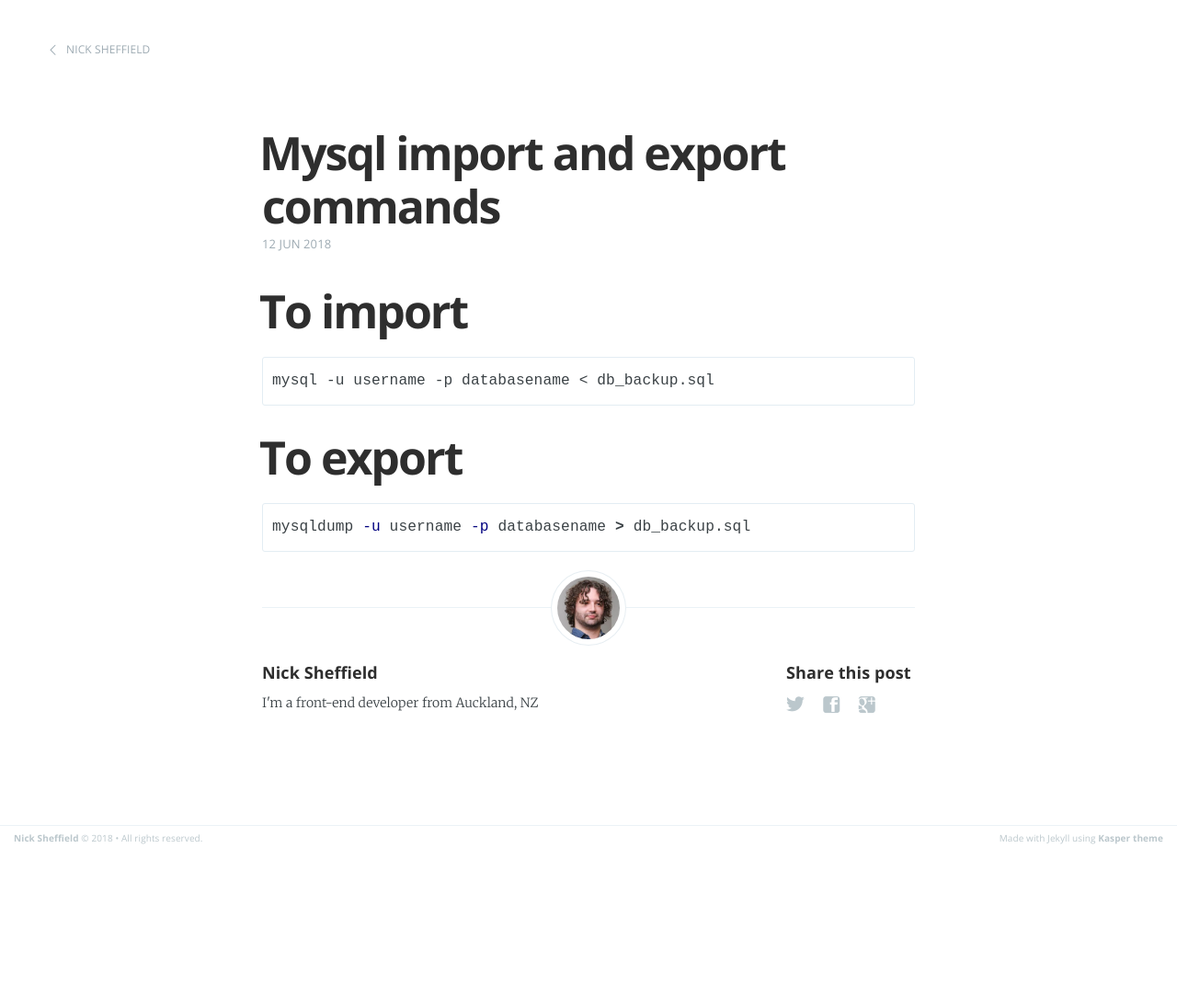
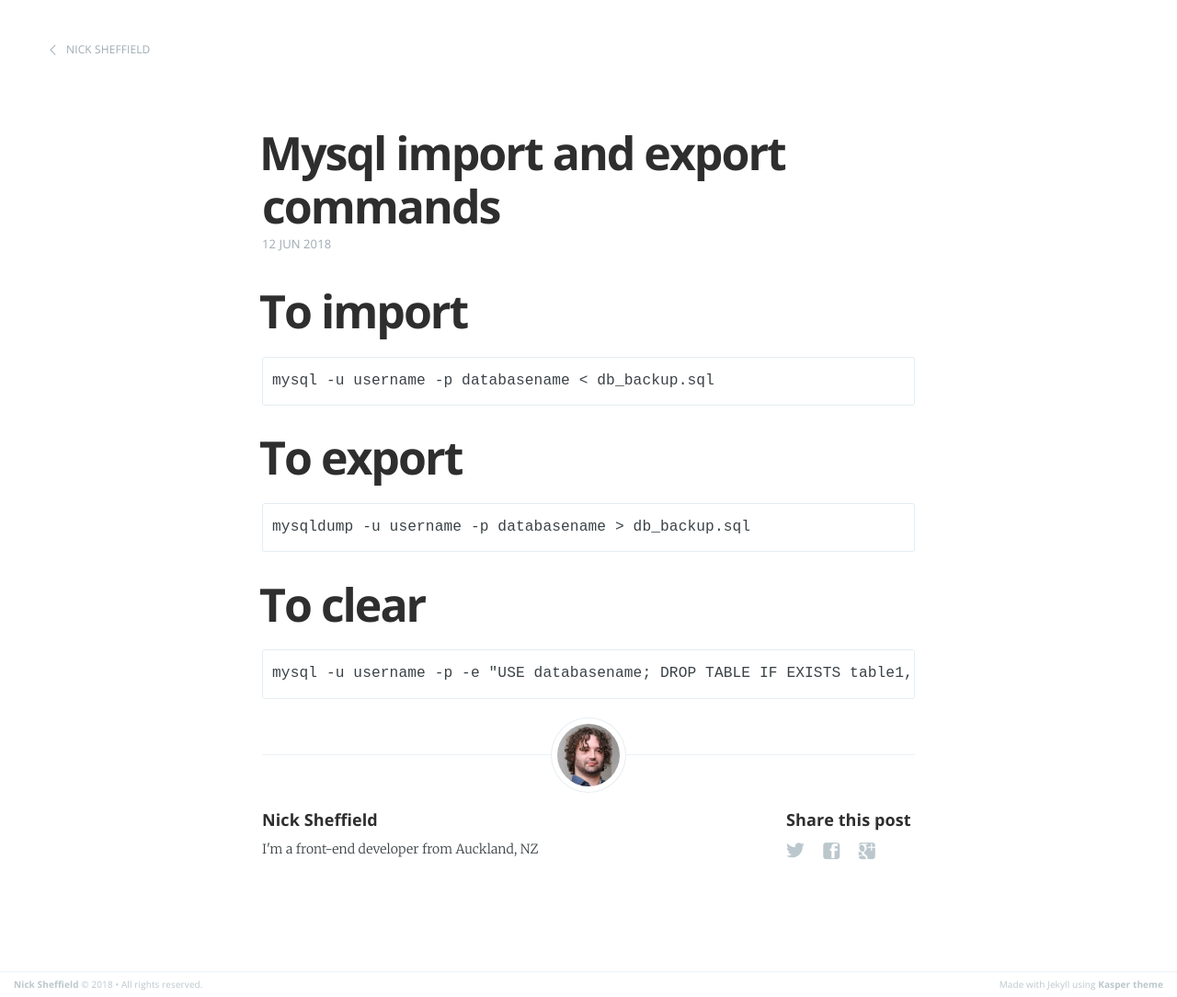
Before and after one commit to nicksheffield/nicksheffield.github.io-old, a Jekyll site: the page built from _posts/2018-06-12-mysql-import-and-export-commands.markdown, in a window 1280 px wide. Shown: the whole page at 92% size. Built offline with Jekyll 4.4.1, drawn with Linux system fonts in a browser that asks for light colours; before the commit the page ends 925 px from its top, so only the background shows below that.

Commit message:
Update 2018-06-12-mysql-import-and-export-commands.markdown

````diff
--- a/_posts/2018-06-12-mysql-import-and-export-commands.markdown
+++ b/_posts/2018-06-12-mysql-import-and-export-commands.markdown
@@ -10,6 +10,12 @@ mysql -u username -p databasename < db_backup.sql
 
 # To export
 
-```bash
+```
 mysqldump -u username -p databasename > db_backup.sql
 ```
+
+# To clear
+
+```
+mysql -u username -p -e "USE databasename; DROP TABLE IF EXISTS table1, table2, table3, etc;"
+```
````
